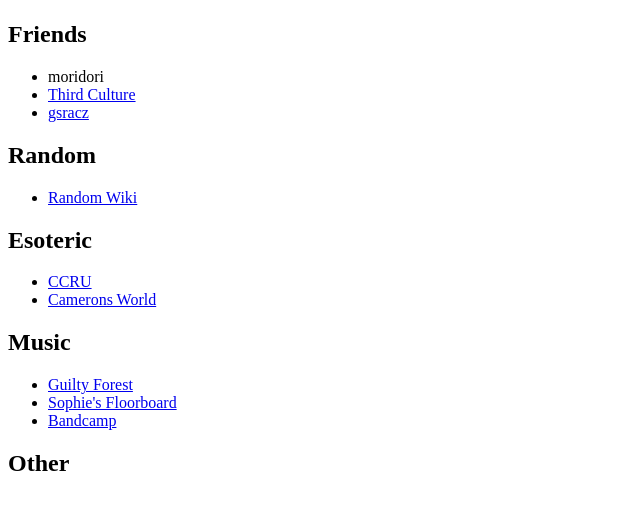
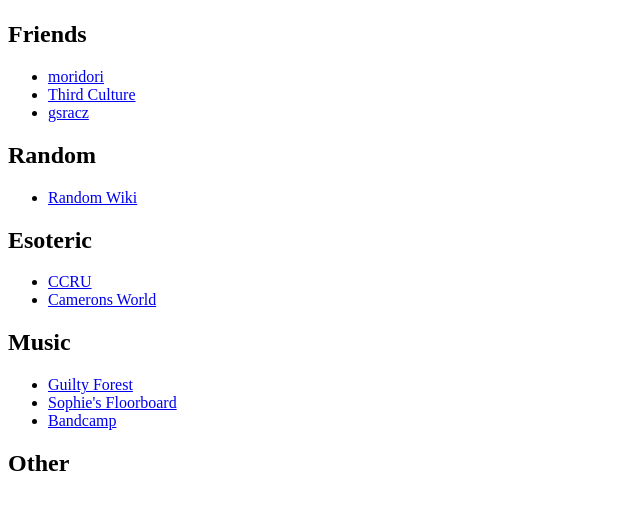
Before and after one commit to aktama04/infohub, a plain HTML site: page index.html in a window 1280 px wide. Shown: the part 59-568 px from the top of the page, without its empty margins (0-640 px from the left). Drawn offline with Linux system fonts and the light colour scheme.

Commit message:
Update index.html
typo in moridori

```diff
--- a/index.html
+++ b/index.html
@@ -9,7 +9,7 @@
 
   <h2>Friends</h2>
   <ul>
-    <li><https://moridori.xyz/" target="_blank">moridori</a></li>
+    <li><a href="https://moridori.xyz/" target="_blank">moridori</a></li>
     <li><a href="https://thirdculture.top/love/sites" target="_blank">Third Culture</a></li>
     <li><a href="https://gsracz.com/links.html" target="_blank">gsracz</a></li>
   </ul>
```
